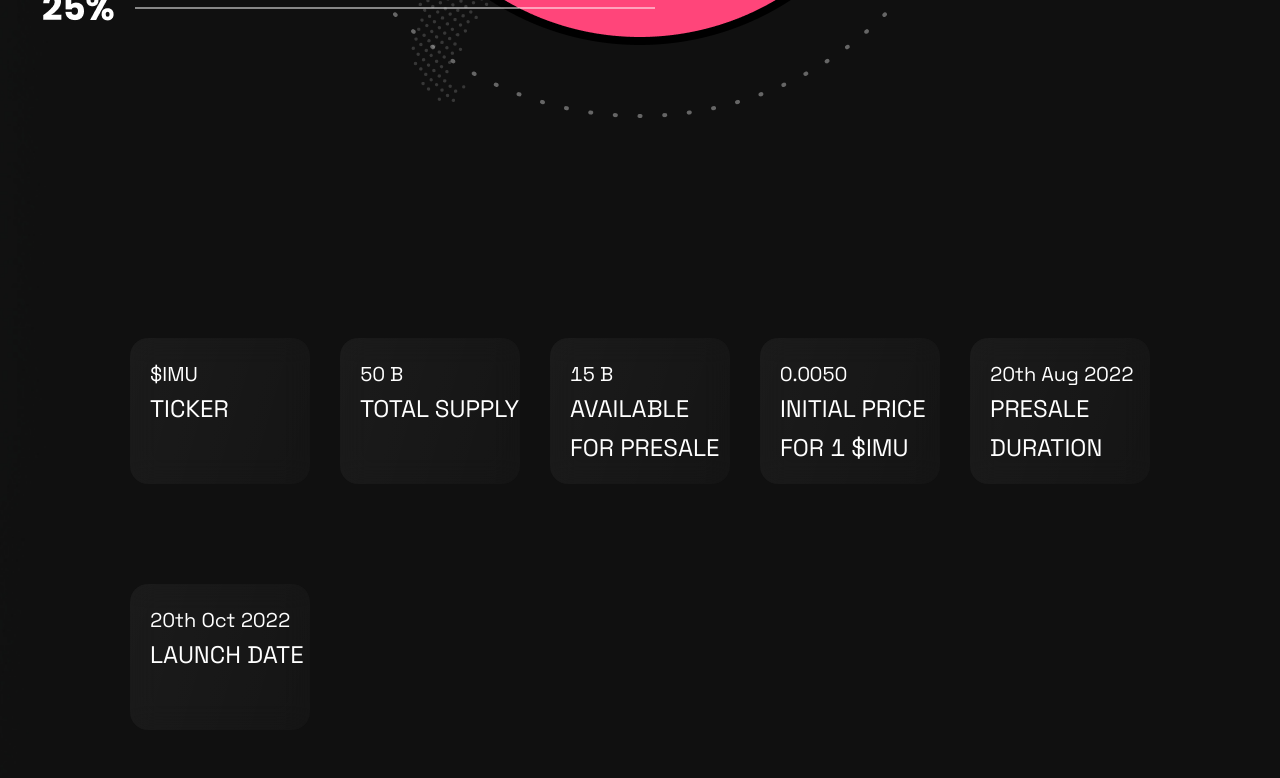
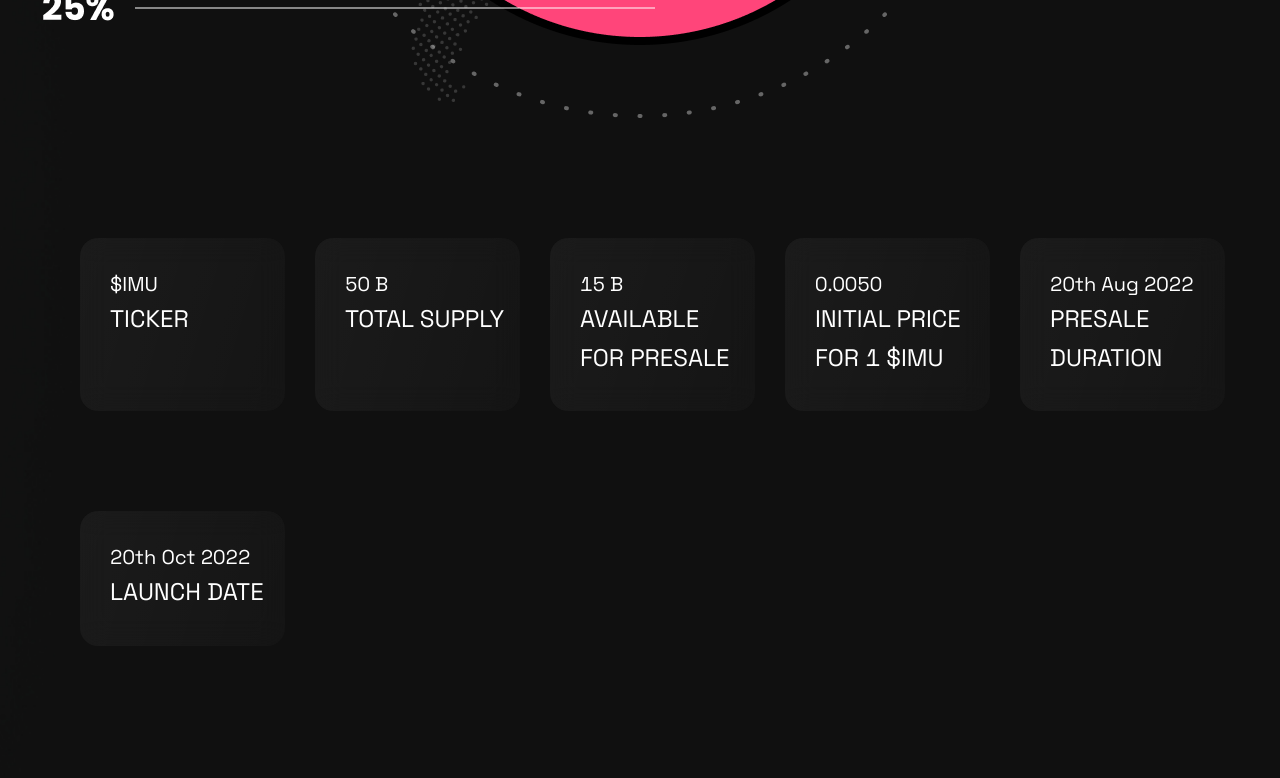
Before and after one commit to teejohn247/immunicon, a React (Create React App) app: page /about in a window 1280 px wide. Shown: the part 1680-2458 px from the top of the page. Built offline with nearby package versions, Linux system fonts and the light colour scheme.

Commit message:
fixed css

```diff
--- a/src/App.css
+++ b/src/App.css
@@ -59,9 +59,12 @@ button.ant-btn.ant-btn-default.ant-btn-lg:nth-child(1){
 }
 
 .button.ant-drawer-close{
-  color: white;
+    color: white;
     width: 100%;
     text-align: end;
+    position: relative;
+    left: -30px !important;
+    margin-bottom: 20px;
 }
 
 .ant-drawer-header-title{
@@ -113,6 +116,7 @@ button.ant-drawer-close{
     width: 100%;
     background: transparent;
     color: white;
+    left: -25px;
     /* left: 50vw; */
     background: black;
 }
@@ -434,8 +438,8 @@ hero
   background: linear-gradient(105.87deg, rgba(255, 255, 255, 0.048) 3.04%, rgba(255, 255, 255, 0.024) 96.05%);
   backdrop-filter: blur(13.63px);
   border-radius: 18px;
-  height: 146px;
   margin-left: 30px;
+  padding: 10px;
 
 }
 
@@ -699,7 +703,7 @@ footer
 ------
 */
 .ant-layout-footer {
-  background: #111 !important;
+  background:black !important;
   color: #fff !important;
   padding: 60px 0 !important;
   text-align: center;
@@ -721,6 +725,17 @@ footer
   color: #fff;
 }
 
+
+.mob_show{
+  display: none;
+
+}
+
+.mob_hide{
+  display: block;
+
+}
+
 .footer .socials {
   list-style: none;
   display: flex;
@@ -736,6 +751,10 @@ footer
 
 .footer .socials a {
   color: #fff;
+}
+
+.cnter{
+  padding-left: 50px;
 }
 
 .footer .socials a:hover {
@@ -775,7 +794,32 @@ responsive
   .footerp, p.footerp{
 margin-left: auto;
 margin-right: auto;
+margin-bottom: 50px;
 width: 100% !important;
+  }
+  .cnter{
+    justify-content: center;
+  }
+
+  ul.ant-timeline.ant-timeline-label{
+    width: 80%;
+  }
+
+  .bgg p{
+    /* margin-left: 0px; */
+    font-size: 14px;
+  }
+
+  .mob_show{
+    display: block;
+  }
+
+  .mob_hide{
+    display: none;
+  }
+
+  p.imu{
+    width: 100% !important;
   }
 
   .mob_web{
@@ -816,8 +860,28 @@ width: 100% !important;
 
   }
 
+  .not_mob{
+    display: none;
+  }
+
+  h3{
+    font-size: 30px !important;
+  }
+
+.ant-image-img{
+    width: 100% !important;
+  }
+
+  .time-bg{
+    background: none;
+  }
+
   .spon_mob_1{
     flex-flow: column-reverse;
+  }
+
+  .for_timer1{
+    margin-top: 100px;
   }
 
   .myfoot{
--- a/src/Components/AboutMain.js
+++ b/src/Components/AboutMain.js
@@ -2,6 +2,8 @@ import React, { useState } from 'react';
 import { Col, Row, Image, Timeline, Collapse } from 'antd';
 
 import charts from '../assets/Charts.png';
+import charts_mob from '../assets/mobile_version.png';
+
 import RoadMap from '../assets/Roadmap.png';
 
 const { Panel } = Collapse;
@@ -42,53 +44,73 @@ function AboutMain() {
 
             </Row>
 
-            <Row className="map" style={{ padding: "20px" }}>
+            <Row className="map mob_hide" style={{ padding: "20px" }}>
 
-                <Col xs={24} sm={24} md={24} className="pad-mob" style={{ marginTop: "100px", textAlign: "center", }}>
+                <Col xs={24} sm={24} md={24} className="pad-mob " style={{ marginTop: "100px", textAlign: "center", }}>
                     <Image src={charts} preview={false} />
 
                 </Col>
 
+
+
             </Row>
 
-            <Row style={{ padding: "100px" }}>
 
-                <Col xs={24} sm={12} md={4} className="bgg" style={{ marginTop: "100px", textAlign: "center", }}>
+            <Row className="map mob_show" style={{ padding: "20px" }}>
+
+                <Col xs={24} sm={24} md={24} className="pad-mob" style={{ marginTop: "100px", textAlign: "center", }}>
+                    <Image src={charts_mob} preview={false} />
+
+                </Col>
+
+                <Col xs={24} sm={24} md={24} className="pad-mob" style={{ marginTop: "100px", textAlign: "center", }}>
+                  <h3 className="imu" style={{ color: "white", fontSize:"28px", fontWeight: "400", margin: "0px" }}>COMMUNITY FUND</h3>
+                  <h2 className="imu" style={{ color: "white", fontSize:"36px", fontWeight: "bolder", margin: "0px" }}>25%</h2>
+
+                </Col>
+
+
+
+            </Row>
+
+            <Row className="cnter">
+
+                <Col xs={9} sm={10} md={4} className="bgg" style={{ marginTop: "100px", textAlign: "center", }}>
                     <div>
                         <h3 style={{ color: "white", fontSize: "20px", textAlign: "left" }}>$IMU </h3>
                         <p style={{ color: "white", textAlign: "left" }}>TICKER</p>
                     </div>
                 </Col>
 
-                <Col xs={24} sm={12} md={4} className="bgg" style={{ marginTop: "100px", textAlign: "center", }}>
+                <Col xs={9} sm={10} md={4} className="bgg" style={{ marginTop: "100px", textAlign: "center", }}>
                     <div>
                         <h3 style={{ color: "white", fontSize: "20px", textAlign: "left" }}>50 B </h3>
                         <p style={{ color: "white", textAlign: "left" }}>TOTAL SUPPLY</p>
                     </div>
                 </Col>
 
-                <Col xs={24} sm={12} md={4} className="bgg" style={{ marginTop: "100px", textAlign: "center", }}>
+                <Col xs={9} sm={10} md={4} className="bgg" style={{ marginTop: "100px", textAlign: "center", }}>
                     <div>
                         <h3 style={{ color: "white", fontSize: "20px", textAlign: "left" }}>15 B </h3>
                         <p style={{ color: "white", textAlign: "left" }}>AVAILABLE FOR PRESALE</p>
                     </div>
                 </Col>
 
-                <Col xs={24} sm={12} md={4} className="bgg" style={{ marginTop: "100px", textAlign: "center", }}>
+                <Col xs={9} sm={10} md={4} className="bgg" style={{ marginTop: "100px", textAlign: "center", }}>
                     <div>
                         <h3 style={{ color: "white", fontSize: "20px", textAlign: "left" }}>0.0050 </h3>
                         <p style={{ color: "white", textAlign: "left" }}>INITIAL PRICE FOR 1 $IMU</p>
                     </div>
                 </Col>
 
-                <Col xs={24} sm={12} md={4} className="bgg" style={{ marginTop: "100px", textAlign: "center", }}>
+                <Col xs={9} sm={10} md={4} className="bgg" style={{ marginTop: "100px", textAlign: "center", }}>
                     <div>
                         <h3 style={{ color: "white", fontSize: "20px", textAlign: "left" }}>20th Aug 2022 </h3>
                         <p style={{ color: "white", textAlign: "left" }}>PRESALE DURATION</p>
                     </div>
                 </Col>
 
-                <Col xs={24} sm={12} md={4} className="bgg" style={{ marginTop: "100px", textAlign: "center", }}>
+                <Col xs={9} sm={10} md={4} className="bgg" style={{ marginTop: "100px", textAlign: "center", }}>
                     <div>
                         <h3 style={{ color: "white", fontSize: "20px", textAlign: "left" }}>20th Oct 2022 </h3>
                         <p style={{ color: "white", textAlign: "left" }}>LAUNCH DATE</p>
--- a/src/Components/Partners.js
+++ b/src/Components/Partners.js
@@ -59,11 +59,11 @@ const Partners = () => {
                         Holders of the token have access to several advantages, including being allowed voting and governance rights on the platform’s ecosystem.
                         </p>
 
-                        <div className="btnHolder" style={{display: "flex"}}>
+                        <div className="btnHolder" style={{display: "flex", marginBottom:"30px"}}>
                         <Button style={{background: "#68A7AD", border:"none", color:"white", margin: "0px 20px 0px 0px"}} size="large">Enter Presale</Button>
 
                         <Button size="large" style={{border:"1px solid white", background:"transparent", color:"white"}}> Find Out More</Button>
-                        <Button size="large" style={{border:"1px solid black", background:"transparent", color:"white", margin: "0px 20px 0px 20px"}}> Audit</Button>
+                        <Button size="large" className="not_mob" style={{border:"1px solid black", background:"transparent", color:"white", margin: "0px 20px 0px 20px"}}> Audit</Button>
 
                     </div>
                     </Col>
--- a/src/Components/timer.js
+++ b/src/Components/timer.js
@@ -85,7 +85,7 @@ const Timer = () => {
 
 	return (
 
-		<div style={{height:"100px"}}>
+		<div className="for_timer1" style={{height:"100px"}}>
 
 
 			<div className="homeSlide Timer for--bg">
```
Also changed, not shown: src/Components/mainBody.js (+17 -31 lines), src/assets/mobile_version.png (added).
